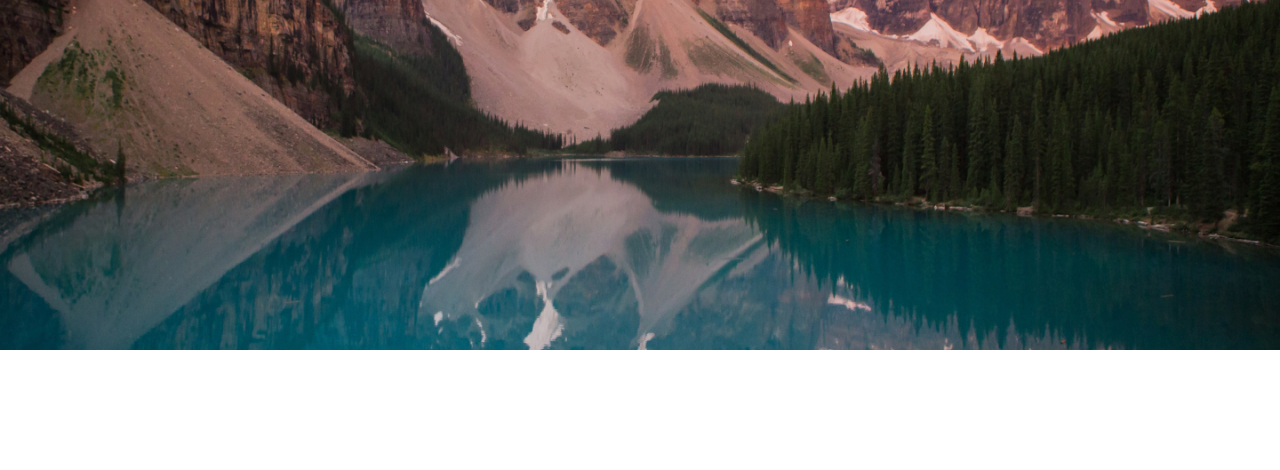
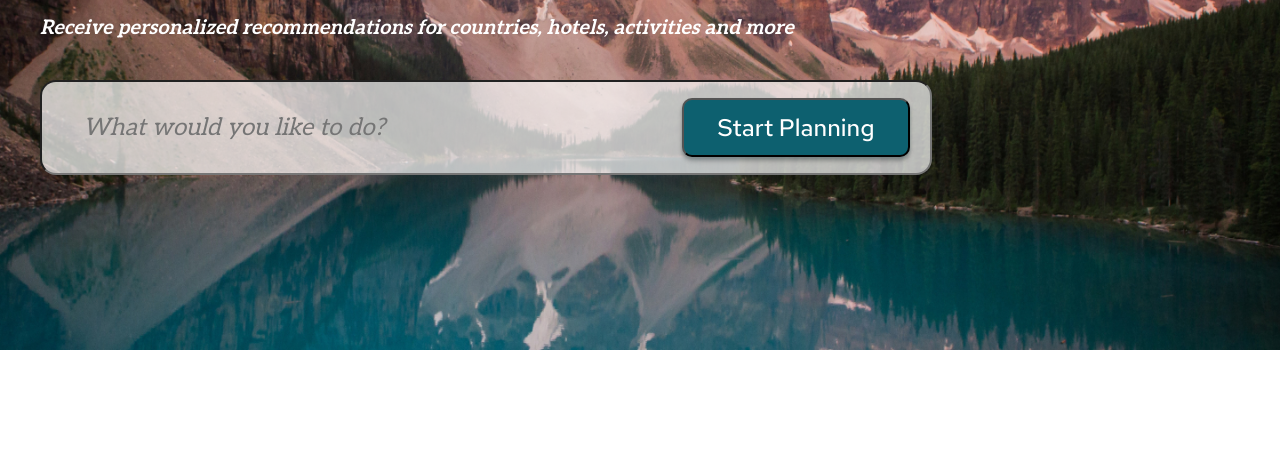
Before and after one commit to BatBB/travel, a plain HTML site: page travel/index.html in a window 1280 px wide. Shown: the part 330-800 px from the top of the page. Drawn offline with Linux system fonts and the light colour scheme.

Commit message:
feat: add preview

```diff
--- a/travel/css/main.css
+++ b/travel/css/main.css
@@ -64,3 +64,60 @@ body{
   width: 103px;
   height: 41px;
 }
+
+.preview-inner{
+  width: 892px;
+  height: 422px;
+
+}
+
+.preview-title, .preview-text{
+  font-family: 'Aleo', serif;
+  font-weight: 700;
+  color: #fff;
+}
+
+.preview-title{
+  font-style: normal;
+  font-size: 80px;
+  line-height: 96px;
+  margin: 32px 0;
+}
+
+.preview-text{
+  font-style: italic;
+  font-size: 20px;
+  line-height: 24px;
+  margin-bottom: 40px;
+}
+
+.search{
+  display: inline-flex;
+  align-items: center;
+}
+
+.input-search{
+  width: 892px;
+  height: 95px;
+  background: rgba(255, 255, 255, 0.7);
+  border-radius: 16px;
+  padding: 0 41px;
+  font-family: 'Aleo';
+  font-style: italic;
+  font-weight: 400;
+  font-size: 24px;
+  line-height: 29px;
+  color: #F2785C;
+}
+
+.btn-search{
+  width: 228px;
+  height: 59px;
+  font-family: 'Red Hat Text', sans-serif;
+  font-style: normal;
+  font-weight: 500;
+  font-size: 24px;
+  line-height: 32px;
+  position: relative;
+  left: -250px;
+}
--- a/travel/index.html
+++ b/travel/index.html
@@ -32,6 +32,19 @@
       </nav>
     </header>
 
+    <main class="main">
+      <section class="preview">
+        <div class="container">
+          <div class="preview-inner">
+            <h1 class="preview-title">Explore the beauty of the World</h1>
+            <p class="preview-text">Receive personalized recommendations for countries, hotels, activities and more</p>
+            <form class="search" action="">
+              <input class="input-search" type="search" placeholder="What would you like to do?">
+              <button class="btn btn-search">Start Planning</button>
+            </form>
+          </div>
+        </div>
+      </section>
 
     </main>
 
```
